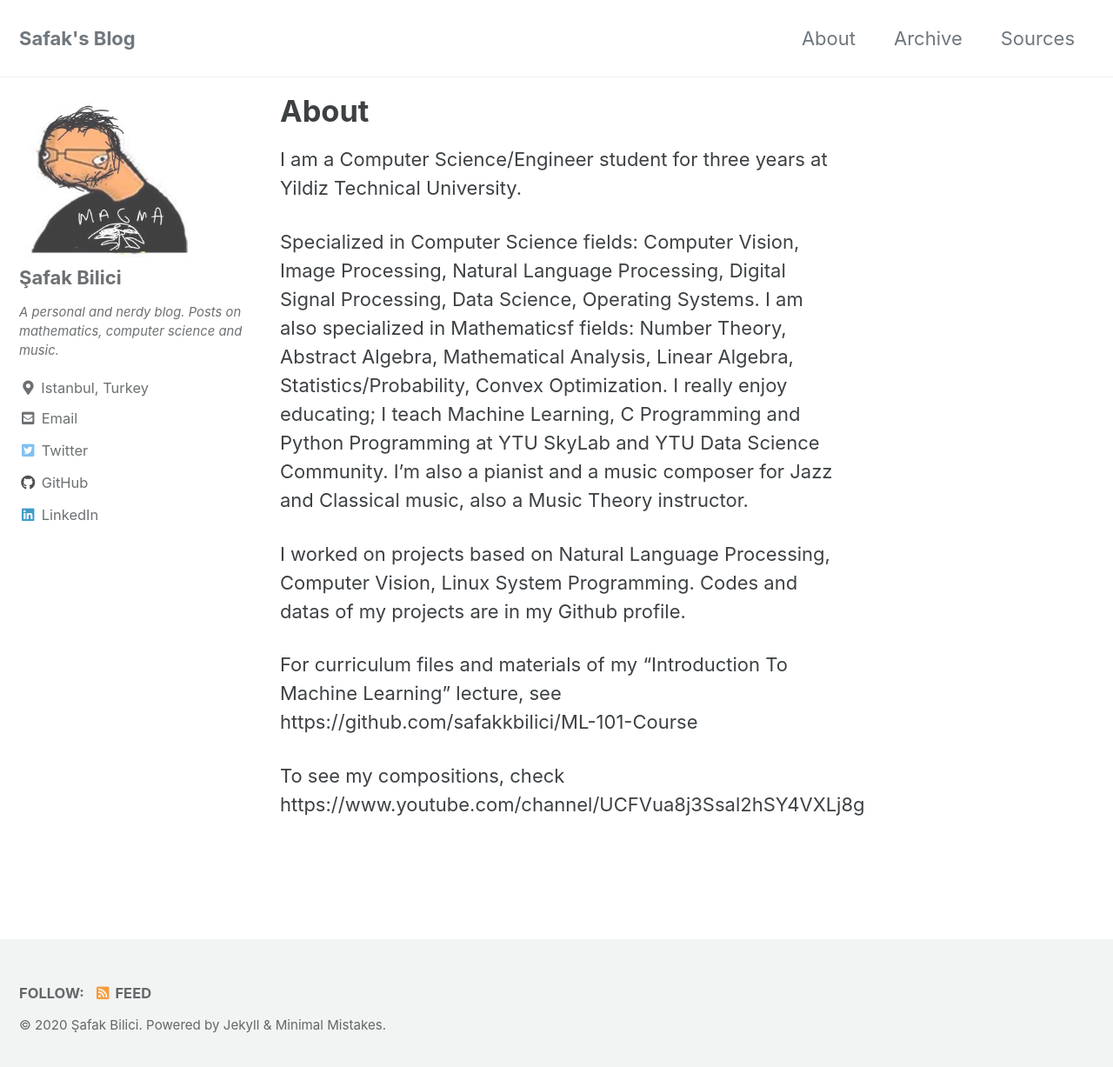
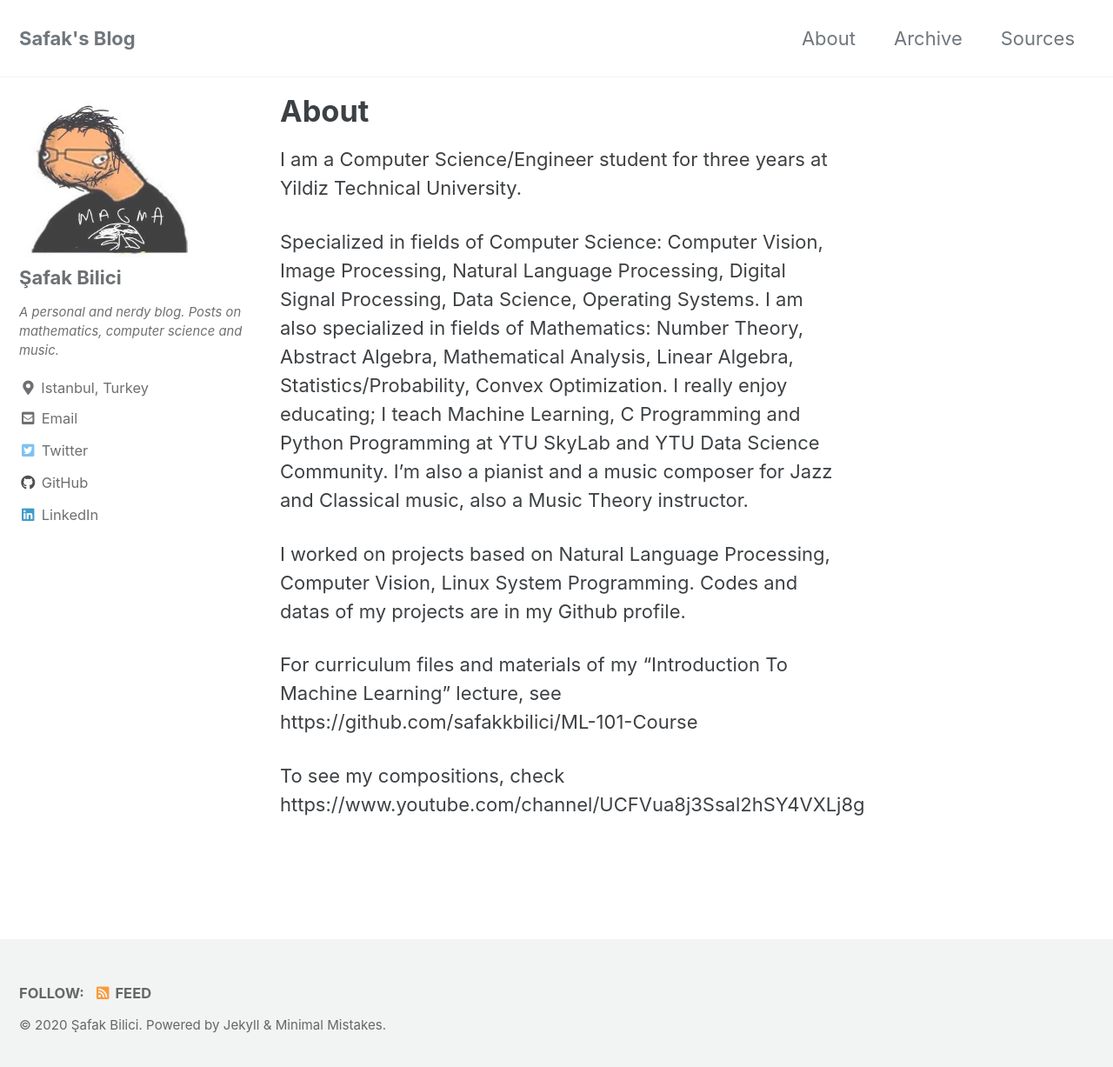
Before and after one commit to safakkbilici/safakkbilici.github.io, a Jekyll site: the page built from _pages/about.md, in a window 1280 px wide and 1235 px high. Shown: the top 1227 px of the window at 87% size. Built offline with Jekyll 4.4.1, drawn with Linux system fonts in a browser that asks for light colours; cached includes are drawn as plain includes.

Commit message:
about changed

```diff
--- a/_pages/about.md
+++ b/_pages/about.md
@@ -9,8 +9,8 @@ header:
 
 I am a Computer Science/Engineer student for three years at Yildiz Technical University.
 
-Specialized in Computer Science fields: Computer Vision, Image Processing, Natural Language Processing, Digital Signal Processing, Data Science, Operating Systems.
-I am also specialized in Mathematicsf fields: Number Theory, Abstract Algebra, Mathematical Analysis, Linear Algebra, Statistics/Probability, Convex Optimization.
+Specialized in fields of Computer Science: Computer Vision, Image Processing, Natural Language Processing, Digital Signal Processing, Data Science, Operating Systems.
+I am also specialized in fields of Mathematics: Number Theory, Abstract Algebra, Mathematical Analysis, Linear Algebra, Statistics/Probability, Convex Optimization.
 I really enjoy educating; I teach Machine Learning, C Programming and Python Programming at YTU SkyLab and YTU Data Science Community.
 I'm also a pianist and a music composer for Jazz and Classical music, also a Music Theory instructor.
 
```
